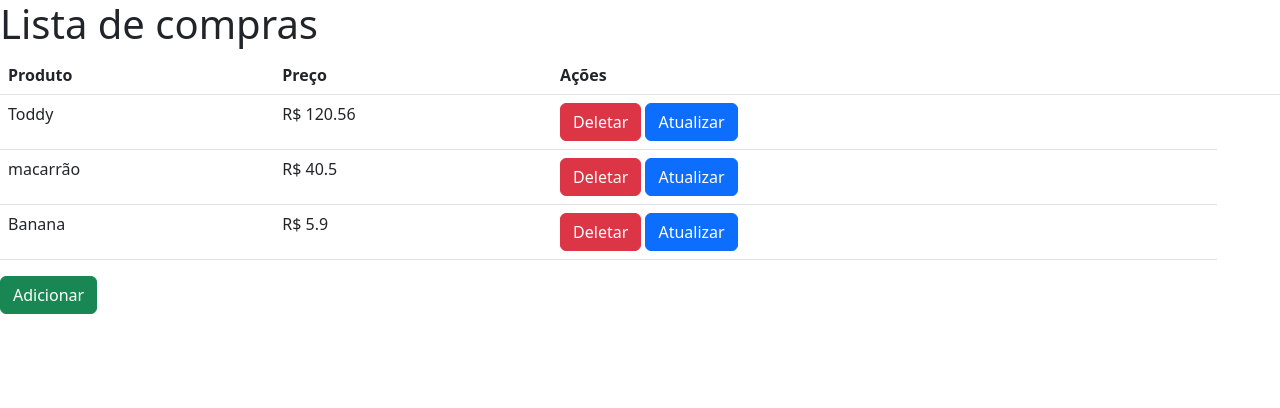
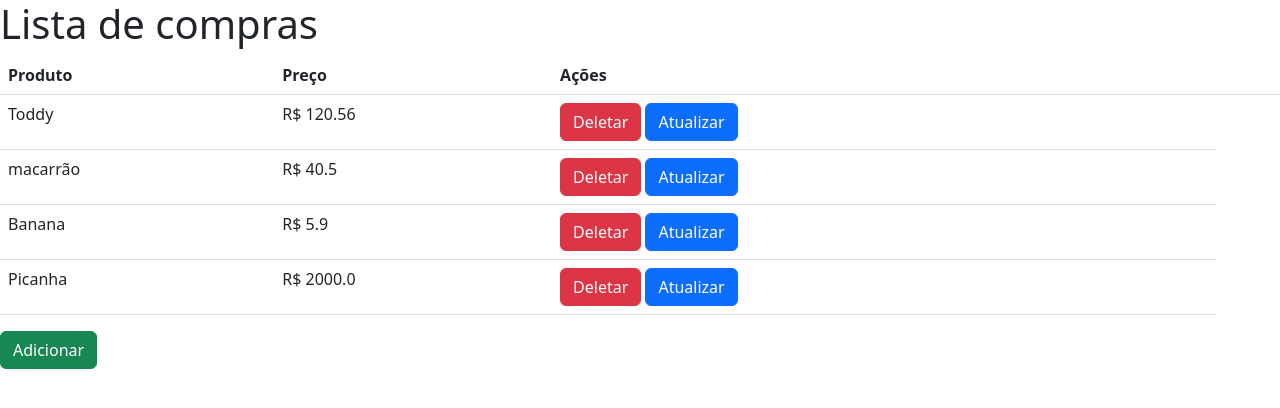
Before and after one commit to Rafaelx32/Lista-de-compras, a Flask app: page /deletar/733f30f9-4df5-49d1-b42c-f5ba6db2b8aa in a window 1280 px wide. Shown: the top 408 px of the page. Run offline with Flask 2, Linux system fonts and the light colour scheme.

Commit message:
fiz o teste final para ver se estavá tudo Okay com o programa

```diff
--- a/app.py
+++ b/app.py
@@ -20,58 +20,82 @@ def create():
     return render_template('create.html')
 
 
-#Rota de criação de nome e preço dos itens
+#Criação da rota salvar, para salvar o nome e preço do produto
 @app.route('/salvar', methods=['POST'])
+#Criação da função salvar
 def salvar():
     nome = request.form['nome']
     preco = request.form['preco']
     entrada_dados = []
     entrada_dados.append([uuid4(), nome, preco])
 
-
+    #Ao final os dados inseridos na lista 'entrada_dados' vão ser salvos em compras.csv
     with open('compras.csv', 'a') as file_out:
         escritor = csv.writer(file_out)
         escritor.writerows(entrada_dados)
 
-
+    # o arquivo compras.csv será aberto de uma forma que apenas poderá ser lido no index HTML
     with open('compras.csv','rt') as fille_in:
         compras = csv.DictReader(fille_in)
         return render_template('index.html', compras=compras)
 
 
-# Rota de delatar itens
+# Criação da rota deletar produtos, que será responsável por deletar os itens de acordo com o ID
 @app.route('/deletar/<id>')
+#criação da função deletar
 def deletar(id):
+    #Abre o arquivo pelo pandas
     data = pd.read_csv('compras.csv')
+
+
+    #defini o index na coluna ID
     data = data.set_index("Id")
+
+    #remove toda row que tiver a mesma váriavel 'id' na coluna Index
     data.drop(id, axis= "index", inplace=True)
+
+    #salva o novo data
     data.to_csv('compras.csv')
 
-
+    #lê o arquivo e envia a variável para o 'index.html'
     with open('compras.csv', 'rt') as fille_in:
         compras = csv.DictReader(fille_in)
         return render_template('index.html', compras=compras)
 
+#Criação da rota Atualizar
+@app.route('/atualizar/<id>/<nome>/<preco>')
+#criação da função atualizar
+def atualizar(id, nome, preco):
+    #Criação de uma nova lista para receber os valores de id, nome e preco
+    lista = [id,nome,preco]
+    return render_template('atualizar.html', lista=lista)#retorna as váriaveis para a rota 'atualizar.html'
 
-@app.route('/atualizar/<id>/<nome>/<preco>')
-def atualizar(id, nome, preco):
-    lista = [id,nome,preco]
-    return render_template('atualizar.html', lista=lista)
+#criação da rota guardar
+@app.route('/guardar', methods=['POST'])
+#criação da função guardar
+def guardar():
 
-
-@app.route('/guardar', methods=['POST'])
-def guardar():
+    #as informações inseridas no formúlario do 'atualizar.html' serão mandadas para cá
     id = request.form['id']
     nome = request.form['nome']
     preco = request.form['preco']
+
+    #Abre o arquivo pelo pandas
     data = pd.read_csv("compras.csv")
+    #será criado um novo data frame a partir das váriaveis inseridas a cima
     novo_df = pd.DataFrame({'Id': [id], 'nome': [nome], 'preco': [preco] })
+
+    #defini o index na coluna Id
     data = data.set_index("Id")
     novo_df = novo_df.set_index("Id")
+
+    #atualiza os dados do antigo data com o novo
     data.update(novo_df)
+
+    #salva o arquivo em compras.csv
     data.to_csv('compras.csv')
 
-
+    #redireciona para o 'index.html'
     with open('compras.csv', 'rt') as fille_in:
         compras = csv.DictReader(fille_in)
         return render_template('index.html', compras=compras)
--- a/compras.csv
+++ b/compras.csv
@@ -3,3 +3,4 @@ Id,nome,preco
 036780d4-9105-4d01-b545-e7dc92198aa1,Toddy,120.56
 5189a425-5a98-4074-a789-62fea8e4a042,macarrão,40.50
 21ec4064-90b8-4a44-8687-f8272fced195,Banana,5.90
+251d9824-ea97-432e-84ce-612c75fc49c9,Picanha,2000
--- a/templates/create.html
+++ b/templates/create.html
@@ -16,7 +16,7 @@
             </div>
             <div class="form-group">
                 <label>Preço</label>
-                <input type="number" name="preco" min="0" max="1000" step=".01" class="form-control"/>
+                <input type="number" name="preco" min="0" max="999999" step=".01" class="form-control"/>
             </div>
             <button class="btn btn-primary" style="margin-top: 20px">Salvar</button>
         </form>
```
